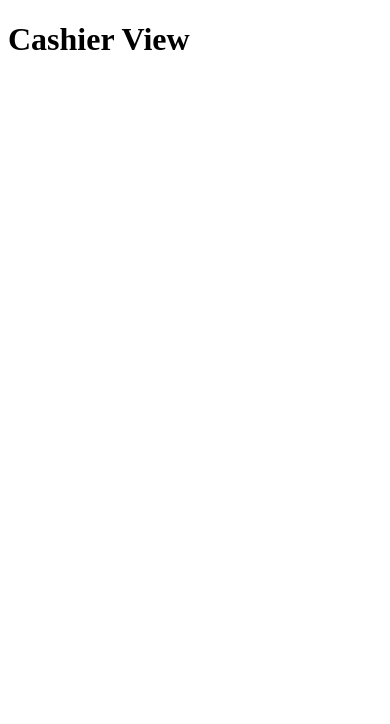
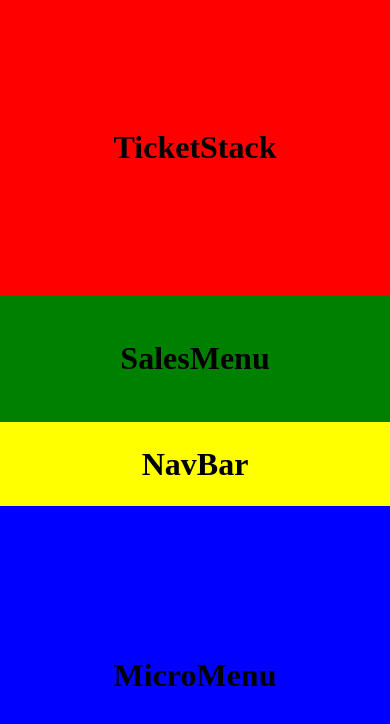
Before and after one commit to hmlucas/heroku-test, a React (Vite) app in the folder client/: page /cashier-view in a window 390 px wide. Shown: the top 724 px of the page. Built offline with nearby package versions, Linux system fonts and the light colour scheme.

Commit message:
Implemeneted static and responsive cashier view

```diff
--- /dev/null
+++ b/client/src/pages/CashierView/CashierView.css
@@ -0,0 +1,85 @@
+* {
+    margin: 0;
+    padding: 0;
+}
+
+.cashier-view {
+    display: flex;
+    width: 100vw;
+    height: 100vh;
+    overflow: hidden;
+}
+
+.left-panel {
+    display: flex;
+    flex-direction: column;
+    width: 30%;
+    height: 100%;
+}
+
+.ticket-stack {
+    flex: 7;
+    background-color: red;
+    display: flex;
+    justify-content: center;
+    align-items: center;
+}
+
+.sales-menu {
+    flex: 3;
+    background-color: green;
+    display: flex;
+    justify-content: center;
+    align-items: center;
+}
+
+.right-panel {
+    display: flex;
+    flex-direction: column;
+    width: 70%;
+    height: 100%;
+}
+
+.nav-bar {
+    flex: 2;
+    background-color: yellow;
+    display: flex;
+    justify-content: center;
+    align-items: center;
+}
+
+.micro-menu {
+    flex: 8;
+    background-color: blue;
+    display: flex;
+    justify-content: center;
+    align-items: center;
+}
+
+@media (max-width: 768px) {
+    .cashier-view {
+        flex-direction: column;
+    }
+
+    .left-panel,
+    .right-panel {
+        width: 100%;
+        height: 50%;
+    }
+
+    .ticket-stack {
+        flex: 7;
+    }
+
+    .sales-menu {
+        flex: 3;
+    }
+
+    .nav-bar {
+        flex: 2;
+    }
+
+    .micro-menu {
+        flex: 8;
+    }
+}
--- a/client/src/pages/CashierView/CashierView.jsx
+++ b/client/src/pages/CashierView/CashierView.jsx
@@ -1,7 +1,22 @@
-function CashierView() {
+import "./CashierView.css";
+import TicketStack from "./TicketStack";
+import SalesMenu from "./SalesMenu";
+import NavBar from "./NavBar";
+import MicroMenu from "./MicroMenu";
+
+const CashierView = () => {
   return (
-    <h1>Cashier View</h1>
+    <div className="cashier-view">
+      <div className="left-panel">
+        <TicketStack />
+        <SalesMenu />
+      </div>
+      <div className="right-panel">
+        <NavBar />
+        <MicroMenu />
+      </div>
+    </div>
   );
-}
+};
 
 export default CashierView;
--- a/client/src/pages/CashierView/MicroMenu.jsx
+++ b/client/src/pages/CashierView/MicroMenu.jsx
@@ -0,0 +1,11 @@
+import "./CashierView.css";
+
+const MicroMenu = () => {
+  return (
+    <div className="micro-menu">
+      <h1>MicroMenu</h1>
+    </div>
+  );
+};
+
+export default MicroMenu;
--- a/client/src/pages/CashierView/NavBar.jsx
+++ b/client/src/pages/CashierView/NavBar.jsx
@@ -1,7 +1,11 @@
+import "./CashierView.css";
+
 const NavBar = () => {
   return (
-    <div>
+    <div className="nav-bar">
       <h1>NavBar</h1>
     </div>
   );
 };
+
+export default NavBar;
--- a/client/src/pages/CashierView/SalesMenu.jsx
+++ b/client/src/pages/CashierView/SalesMenu.jsx
@@ -1,7 +1,11 @@
+import "./CashierView.css";
+
 const SalesMenu = () => {
   return (
-    <div>
+    <div className="sales-menu">
       <h1>SalesMenu</h1>
     </div>
   );
 };
+
+export default SalesMenu;
--- a/client/src/pages/CashierView/TicketStack.jsx
+++ b/client/src/pages/CashierView/TicketStack.jsx
@@ -1,7 +1,11 @@
+import "./CashierView.css";
+
 const TicketStack = () => {
   return (
-    <div>
+    <div className="ticket-stack">
       <h1>TicketStack</h1>
     </div>
   );
 };
+
+export default TicketStack;
```
